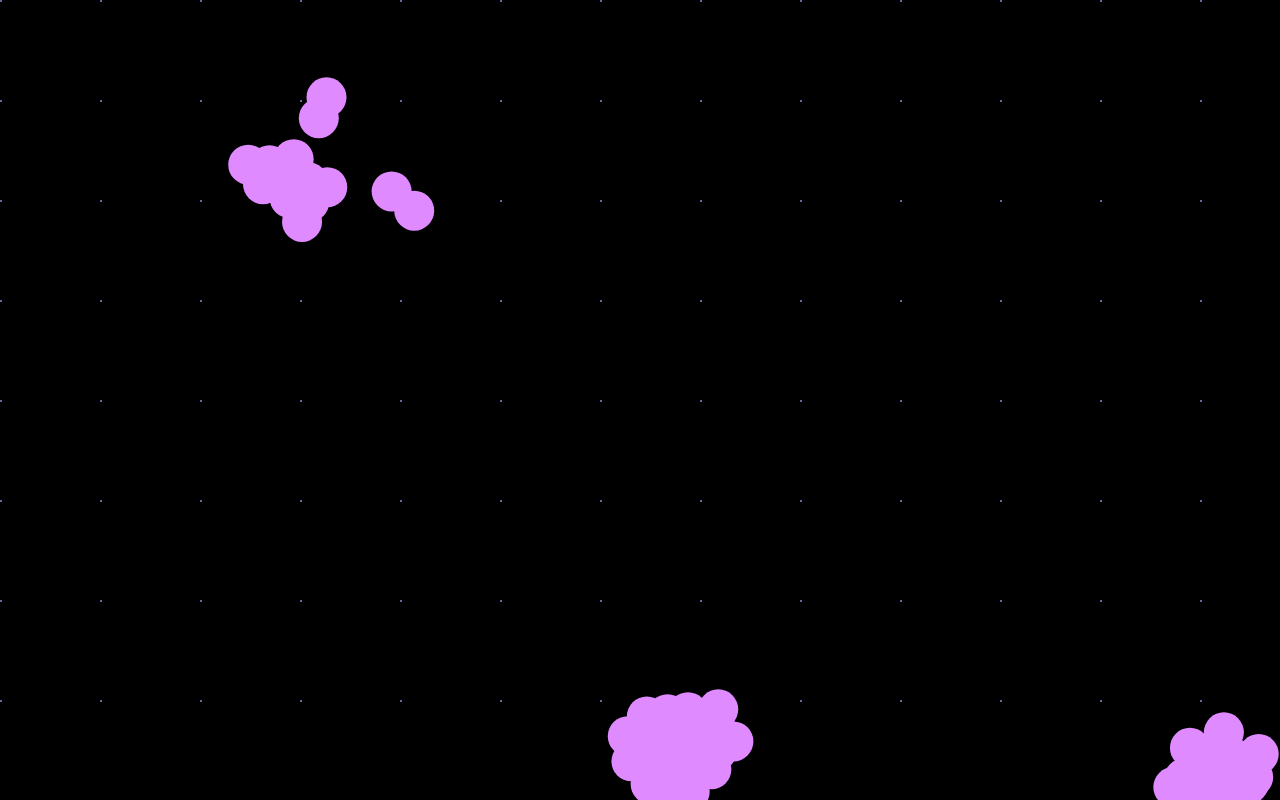
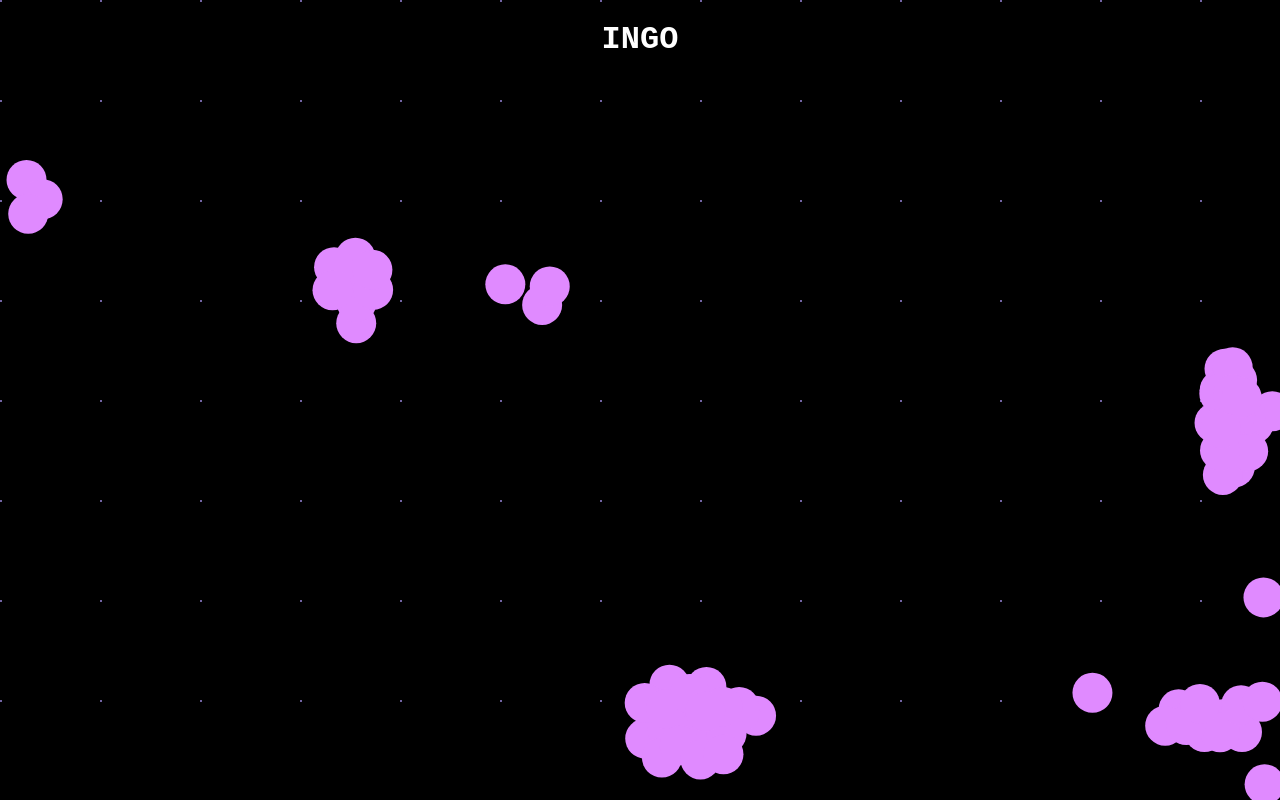
Before and after one commit to ingobeans/ingoboids, a plain HTML site: page index.html in a window 1280 px wide. Drawn offline with Linux system fonts and the light colour scheme; a web font is replaced by a local one.

Commit message:
frontend changes

```diff
--- a/boids.js
+++ b/boids.js
@@ -141,6 +141,8 @@ function createBoidsInClouds(amount, clouds = 3) {
     let y = getRandomInt(0, mapHeight);
     let centerX = x + cloudWidth;
     let centerY = y + cloudWidth;
+    let velocityX = Math.random() * 2 - 1;
+    let velocityY = Math.random() * 2 - 1;
 
     for (let i = 0; i < amount / clouds; i++) {
       var boid = new Boid();
@@ -148,7 +150,10 @@ function createBoidsInClouds(amount, clouds = 3) {
         boidProtectedRange * (Math.random() * 2 - 1) * (i % cloudWidth) + x;
       boid.y =
         boidProtectedRange * (Math.random() * 2 - 1) * (i / cloudWidth) + y;
-      boid.velocity = normalizeVector([centerX - boid.x, centerY - boid.y]);
+      boid.velocity = normalizeVector([
+        centerX - boid.x + velocityX,
+        centerY - boid.y + velocityY,
+      ]);
       boid.velocity[0] *= boidMinSpeed;
       boid.velocity[1] *= boidMinSpeed;
       boids.push(boid);
@@ -242,12 +247,7 @@ function moveBoids() {
 }
 function drawBoids() {
   for (const boid of boids) {
-    drawCircle(
-      boid.x,
-      boid.y,
-      boidDrawSize,
-      style.getPropertyValue("--boid-color"),
-    );
+    drawCircle(boid.x, boid.y, boidDrawSize, boidColor);
   }
 }
 
--- a/index.html
+++ b/index.html
@@ -1,14 +1,23 @@
 <!doctype html>
 <html lang="en">
     <head>
+        <link rel="preconnect" href="https://fonts.googleapis.com" />
+        <link rel="preconnect" href="https://fonts.gstatic.com" crossorigin />
+        <link
+            href="https://fonts.googleapis.com/css2?family=Sometype+Mono:ital,wght@0,400..700;1,400..700&display=swap"
+            rel="stylesheet"
+        />
         <meta charset="UTF-8" />
         <meta name="viewport" content="width=device-width, initial-scale=1.0" />
-        <title>ingo</title>
+        <title>INGO</title>
         <link rel="stylesheet" href="style.css" />
     </head>
     <body>
-        <canvas id="canvas">
+        <canvas id="canvas"></canvas>
         <script src="boids.js"></script>
         <script src="script.js"></script>
+        <div id="main-container">
+            <h1>INGO</h1>
+        </div>
     </body>
 </html>
--- a/script.js
+++ b/script.js
@@ -1,14 +1,15 @@
 let gridSize = 100;
 let gridPixelSize = 2;
+let backgroundColor = style.getPropertyValue("--background-color");
+let gridColor = style.getPropertyValue("--grid-color");
+let boidColor = style.getPropertyValue("--boid-color");
 
 function update() {
-  drawRect(
-    0,
-    0,
-    canvas.width,
-    canvas.height,
-    style.getPropertyValue("--background-color"),
-  );
+  backgroundColor = style.getPropertyValue("--background-color");
+  gridColor = style.getPropertyValue("--grid-color");
+  boidColor = style.getPropertyValue("--boid-color");
+
+  drawRect(0, 0, canvas.width, canvas.height, backgroundColor);
   // draw grid
   for (let x = 0; x < mapWidth / gridSize; x += 1) {
     for (let y = 0; y < mapHeight / gridSize; y += 1) {
@@ -17,7 +18,7 @@ function update() {
         y * gridSize,
         gridPixelSize,
         gridPixelSize,
-        style.getPropertyValue("--grid-color"),
+        gridColor,
       );
     }
   }
--- a/style.css
+++ b/style.css
@@ -7,8 +7,27 @@ body {
     --background-color: #000000;
     --boid-color: #e08aff;
     --grid-color: #7264a4;
-    background-color: var(--background-color);
+    --text-color: #ffffff;
+    color: var(--text-color);
+    font-family: "Sometype Mono", monospace;
+    font-optical-sizing: auto;
+    font-weight: 400;
+    font-style: normal;
+    text-align: center;
 }
+
+#main-container {
+    z-index: 1;
+    position: absolute;
+    left: 0;
+    top: 0;
+    width: 100%;
+}
+
 canvas {
+    z-index: -1;
+    position: absolute;
+    left: 0;
+    top: 0;
     display: block;
 }
```
